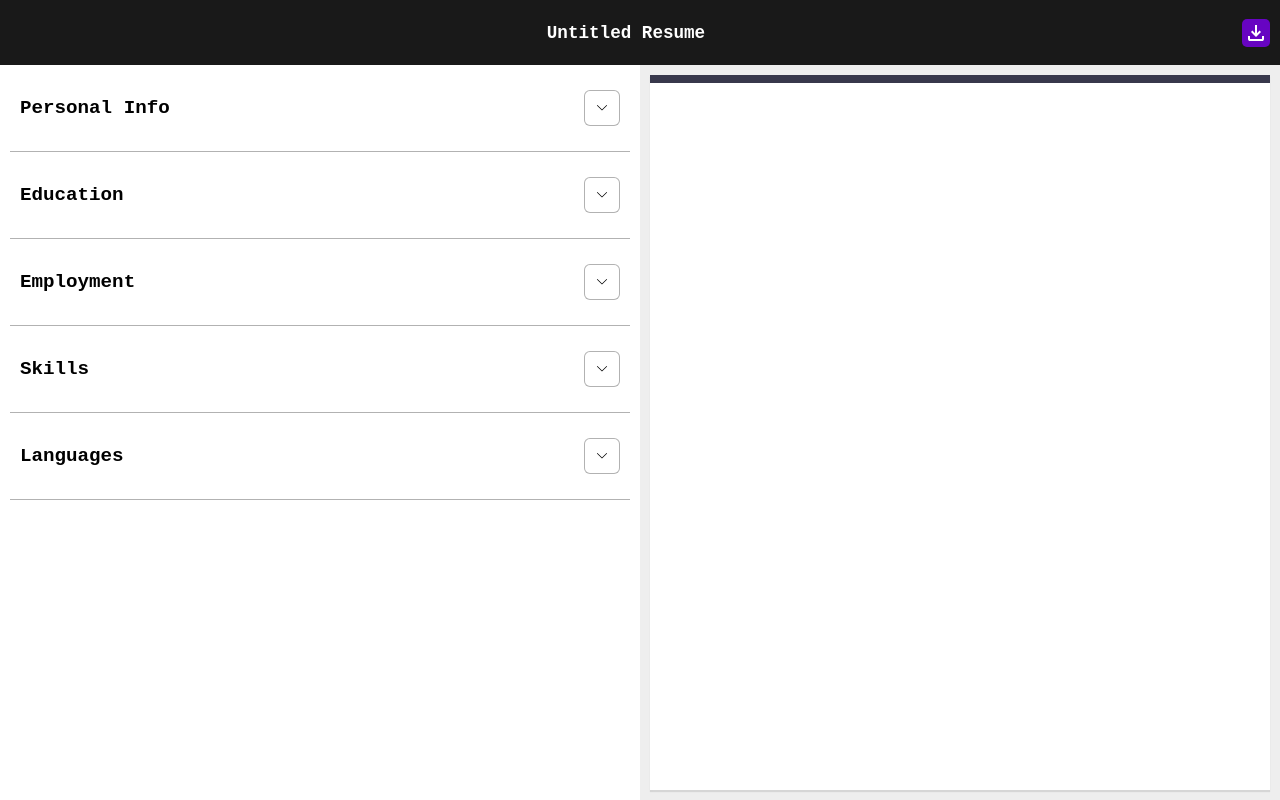
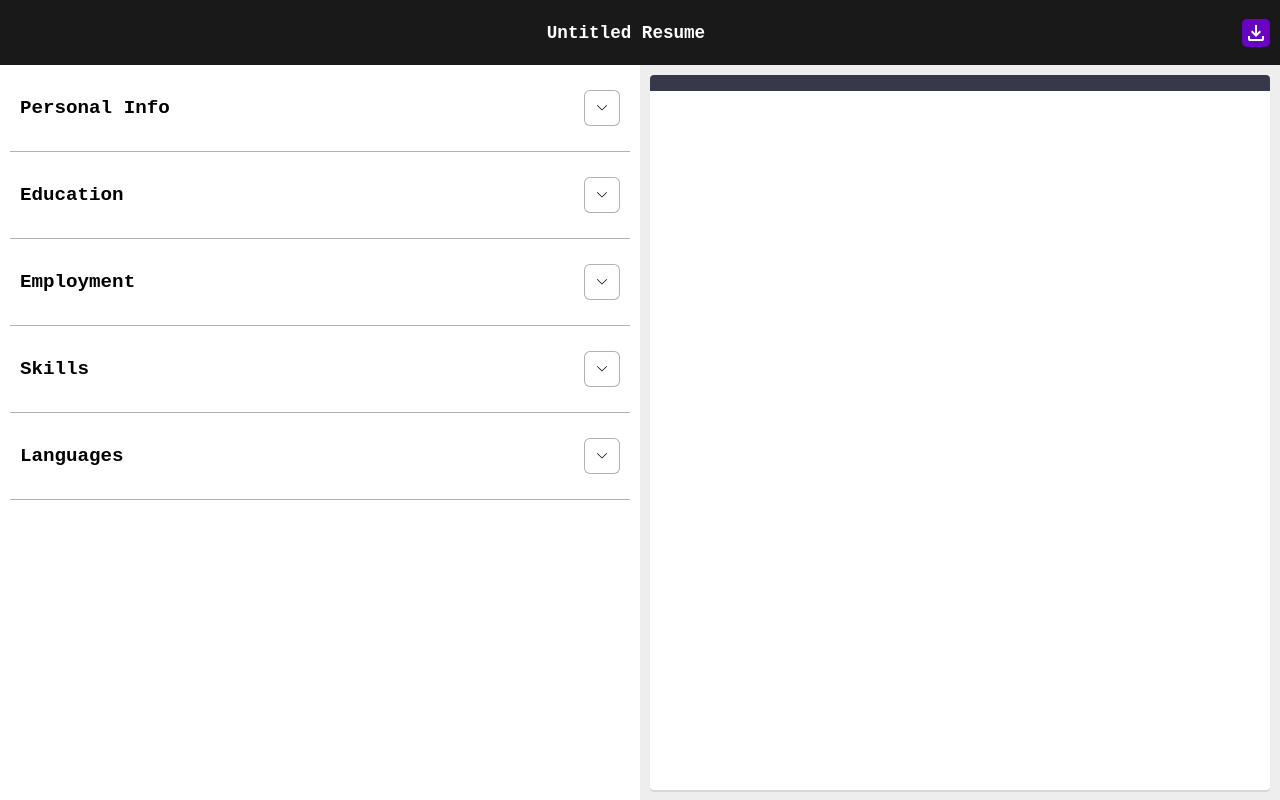
Before and after one commit to LukBlan/cv-application, a React (Vite) app: page / in a window 1280 px wide. Built offline with nearby package versions, Linux system fonts and the light colour scheme.

Commit message:
Add circular radius to cv

```diff
--- a/src/styles.css
+++ b/src/styles.css
@@ -7,6 +7,7 @@
 :root {
   --option-button-color: #6704c2;
   --gray-scale-0: #f5f5f5;
+  --cv-radius: 4px;
   --gap-small: 5px;
 }
 
@@ -160,13 +161,15 @@ input::placeholder {
   background-color: white;
   box-shadow: 0 2px 1px rgba(0,0,0,0.1);
   margin: 10px;
+  border-radius: 0 0 var(--cv-radius) var(--cv-radius);
 }
 
 .cv-header{
   background-color: #38384b;
   color: white;
   font-family: monospace;
-  padding: 4px;
+  padding: 8px;
+  border-radius: var(--cv-radius) var(--cv-radius) 0 0;
 }
 
 /* Buttons */
```
